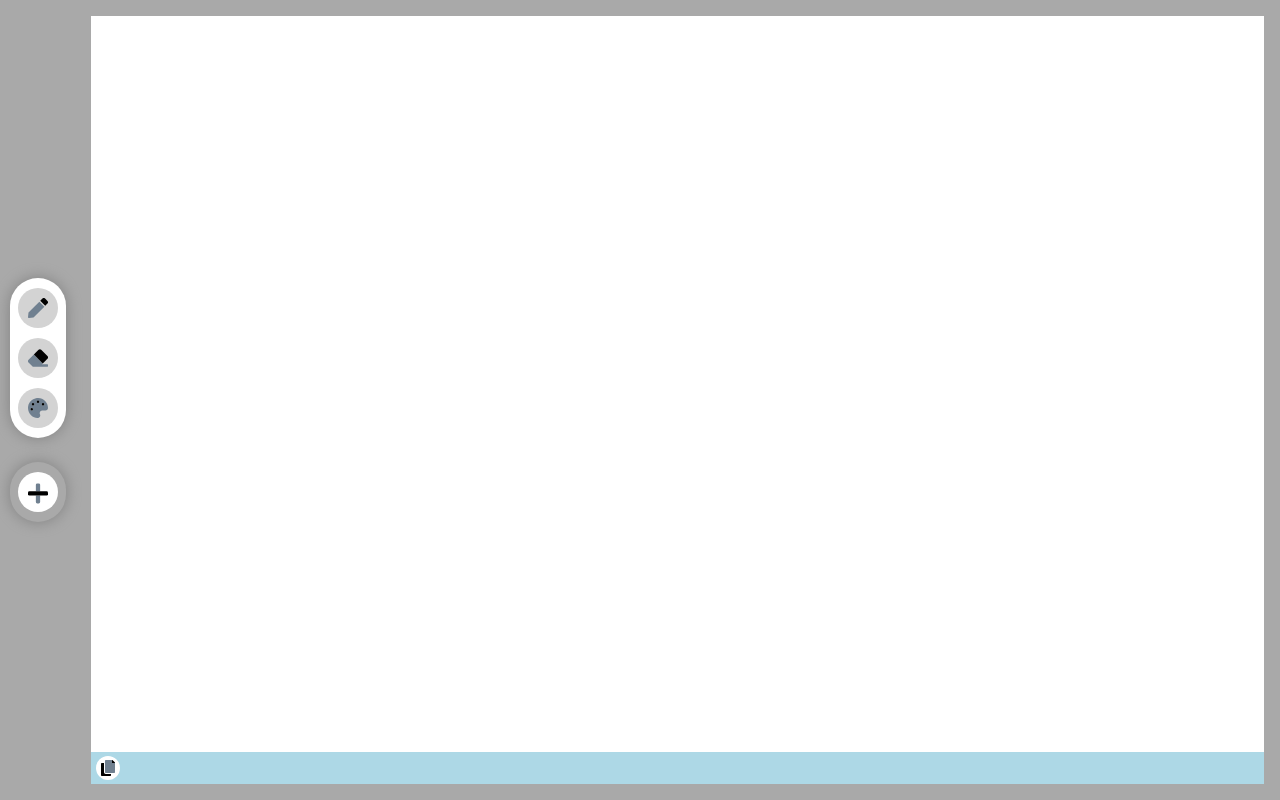
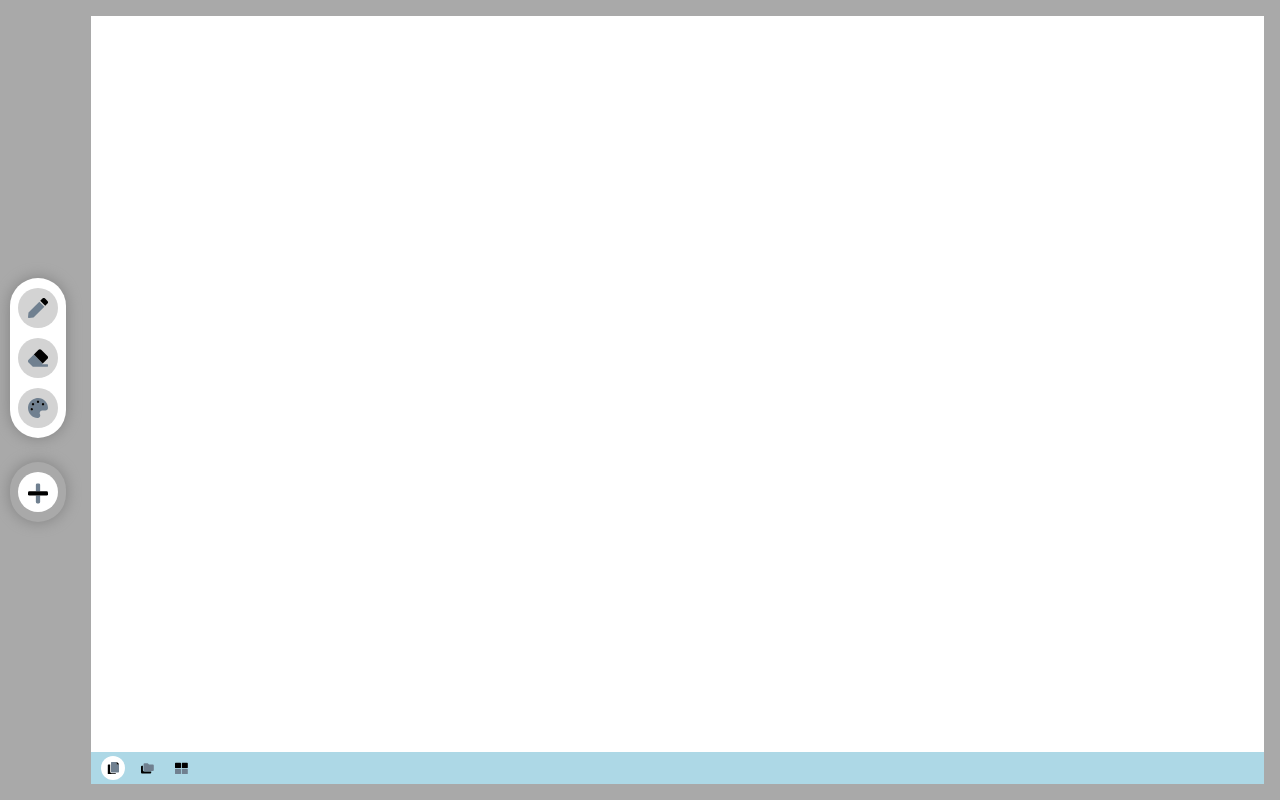
Before and after one commit to mrityunjay38/Pen-Pad, a React (Create React App) app: page / in a window 1280 px wide. Built offline with nearby package versions, Linux system fonts and the light colour scheme.

Commit message:
Add horizontal scroll/grid view

```diff
--- a/src/components/StatusBar/index.css
+++ b/src/components/StatusBar/index.css
@@ -2,6 +2,10 @@
     min-height: 2em;
     max-height: 2em;
     background: lightblue;
+}
+
+.status-bar .active {
+    background: white;
 }
 
 .view-type {
@@ -9,18 +13,17 @@
 }
 
 .view-type svg {
-    width: 100%;
+    width: 0.8em;
+    height: 0.8em;
 }
 
 .view-type span {
     width: 1.5em;
     height: 1.5em;
     border-radius: 50px;
-    transition: transform 0.5s;
     padding: 5px;
-    margin: 5px 0;
     cursor: pointer;
-    background: white;
+    margin: 0 5px;
 }
 
 .center {
--- a/src/components/StatusBar/index.jsx
+++ b/src/components/StatusBar/index.jsx
@@ -1,19 +1,48 @@
-import React from 'react';
-import { Row, Col } from '../Layouts';
-import { ReactComponent as VerticalView } from '../../assets/img/vertical-page-view.svg';
-import './index.css';
+import React from "react";
+import { Row, Col } from "../Layouts";
+import { ReactComponent as VerticalView } from "../../assets/img/vertical-page-view.svg";
+import { ReactComponent as HorizontalView } from "../../assets/img/horizontal-page-view.svg";
+import { ReactComponent as GridView } from "../../assets/img/grid.svg";
+import { useDispatch, useSelector } from "react-redux";
+import { viewChanger } from "../../redux/actions/view";
+import "./index.css";
 
 const StatusBar = () => {
+  const changeView = useChangeView();
+  const view = useSelector((state) => state.view.viewType);
+
   return (
     <Row className="status-bar">
       <Col className="view-type" align="flex-start">
-                <span className="center">
+        <span
+          className={`center${view === "vertical" ? " active" : ""}`}
+          onClick={() => changeView("vertical")}
+        >
           <VerticalView />
+        </span>
+        <span
+          className={`center${view === "horizontal" ? " active" : ""}`}
+          onClick={() => changeView("horizontal")}
+        >
+          <HorizontalView />
+        </span>
+        <span
+          className={`center${view === "grid" ? " active" : ""}`}
+          onClick={() => changeView("grid")}
+        >
+          <GridView />
         </span>
       </Col>
       <Col></Col>
     </Row>
-    )
-}
+  );
+};
+
+const useChangeView = () => {
+  const dispatch = useDispatch();
+  return (type) => {
+    if (type) dispatch(viewChanger(type));
+  };
+};
 
 export default StatusBar;
--- a/src/redux/actions/view.js
+++ b/src/redux/actions/view.js
@@ -1,8 +1,9 @@
 import actionTypes from '../types/actionTypes';
-const { VERTICAL_VIEW } = actionTypes;
+const { VIEW_CHANGE } = actionTypes;
 
-export const viewVertical = () => {
+export const viewChanger = (view) => {
     return {
-        type: VERTICAL_VIEW
+        type: VIEW_CHANGE,
+        view
     }
 }
--- a/src/redux/reducers/view.js
+++ b/src/redux/reducers/view.js
@@ -1,5 +1,5 @@
 import actionTypes from '../types/actionTypes';
-const { VERTICAL_VIEW } = actionTypes;
+const { VIEW_CHANGE} = actionTypes;
 
 const initState = {
     viewType: 'vertical'
@@ -7,8 +7,8 @@ const initState = {
 
 const view = (state = initState, action) => {
     switch(action.type){
-        case VERTICAL_VIEW:
-            return {...state, viewType: 'vertical'};
+        case VIEW_CHANGE:
+            return {...state, viewType: action.view};
         default:
             return state;
     }
--- a/src/redux/types/actionTypes.js
+++ b/src/redux/types/actionTypes.js
@@ -1,6 +1,6 @@
 const actionTypes = {
     "CREATE_NEW_BOARD": "CREATE_NEW_BOARD",
-    "VERTICAL_VIEW": "VERTICAL_VIEW"
+    "VIEW_CHANGE": "VIEW_CHANGE"
 }
 
 export default actionTypes;
```
Also changed, not shown: src/assets/img/grid.svg (added). Lines whose indentation alone changed are shown as unchanged.
